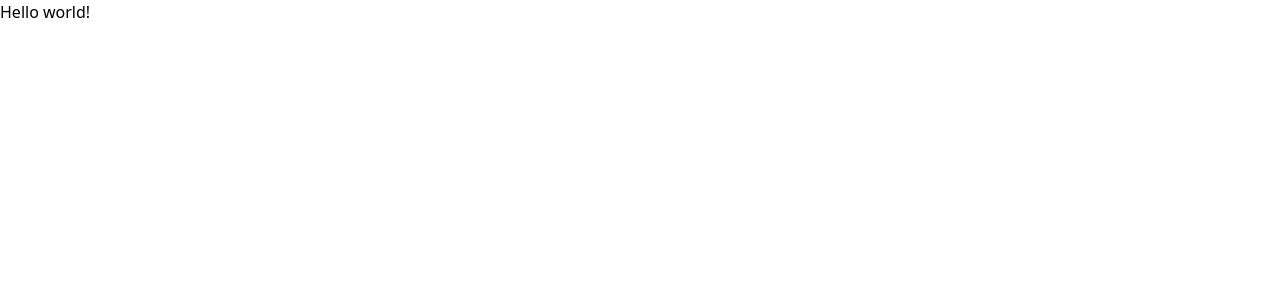
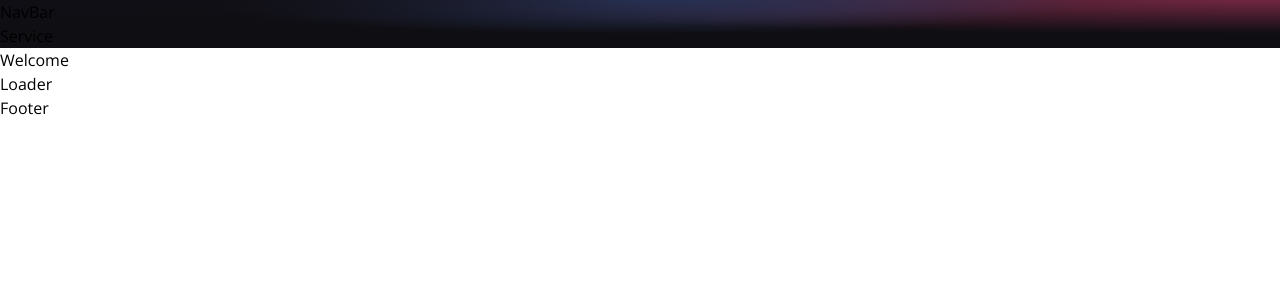
Before and after one commit to Saber1Y/Krypt, a React (Vite) app in the folder clients/: page / in a window 1280 px wide. Shown: the top 300 px of the page. Built offline with nearby package versions, Linux system fonts and the light colour scheme.

Commit message:
CREATE: STYLING  COMP

```diff
--- a/clients/src/App.jsx
+++ b/clients/src/App.jsx
@@ -1,12 +1,21 @@
 import { useState } from 'react'
+import { NavBar, Service, Welcome, Loader, Footer } from './components/Index'
 
 
 function App() {
   return (
     <>
-  <h1 class="text-3xl font-bold underline">
-    Hello world!
-  </h1>
+<div className='min-h-screen'>
+    <div className='gradient-bg-welcome'>
+    <NavBar />
+    <Service />
+    </div>
+  <div>
+    <Welcome />
+    <Loader />
+    <Footer />
+  </div>
+</div>
     </>
   )
 }
--- a/clients/src/index.css
+++ b/clients/src/index.css
@@ -1,3 +1,108 @@
+@import url("https://fonts.googleapis.com/css2?family=Open+Sans:wght@300;400;500;600;700&display=swap");
+
+* html {
+  padding: 0;
+  margin: 0;
+  box-sizing: border-box;
+}
+
+body {
+  margin: 0;
+  font-family: "Open Sans", sans-serif;
+  -webkit-font-smoothing: antialiased;
+  -moz-osx-font-smoothing: grayscale;
+}
+
+.gradient-bg-welcome {
+  background-color: #0f0e13;
+  background-image: radial-gradient(
+      at 0% 0%,
+      hsla(253, 16%, 7%, 1) 0,
+      transparent 50%
+    ),
+    radial-gradient(at 50% 0%, hsla(225, 39%, 30%, 1) 0, transparent 50%),
+    radial-gradient(at 100% 0%, hsla(339, 49%, 30%, 1) 0, transparent 50%);
+}
+
+.gradient-bg-services {
+  background-color: #0f0e13;
+  background-image: radial-gradient(
+      at 0% 0%,
+      hsla(253, 16%, 7%, 1) 0,
+      transparent 50%
+    ),
+    radial-gradient(at 50% 100%, hsla(225, 39%, 25%, 1) 0, transparent 50%);
+}
+
+.gradient-bg-transactions {
+  background-color: #0f0e13;
+  background-image: radial-gradient(
+      at 0% 100%,
+      hsla(253, 16%, 7%, 1) 0,
+      transparent 50%
+    ),
+    radial-gradient(at 50% 0%, hsla(225, 39%, 25%, 1) 0, transparent 50%);
+}
+
+.gradient-bg-footer {
+  background-color: #0f0e13;
+  background-image: radial-gradient(
+      at 0% 100%,
+      hsla(253, 16%, 7%, 1) 0,
+      transparent 53%
+    ),
+    radial-gradient(at 50% 150%, hsla(339, 49%, 30%, 1) 0, transparent 50%);
+}
+
+.blue-glassmorphism {
+  background: rgb(39, 51, 89, 0.4);
+  border-radius: 16px;
+  box-shadow: 0 4px 30px rgba(0, 0, 0, 0.2);
+  backdrop-filter: blur(5px);
+  -webkit-backdrop-filter: blur(5px);
+  border: 1px solid rgba(0, 0, 0, 0.3);
+}
+
+/* white glassmorphism */
+.white-glassmorphism {
+  background: rgba(255, 255, 255, 0.05);
+  border-radius: 16px;
+  backdrop-filter: blur(5px);
+  -webkit-backdrop-filter: blur(5px);
+  border: 1px solid rgba(255, 255, 255, 0.3);
+}
+
+.eth-card {
+  background-color: #a099ff;
+  background-image: radial-gradient(
+      at 83% 67%,
+      rgb(152, 231, 156) 0,
+      transparent 58%
+    ),
+    radial-gradient(at 67% 20%, hsla(357, 94%, 71%, 1) 0, transparent 59%),
+    radial-gradient(at 88% 35%, hsla(222, 81%, 65%, 1) 0, transparent 50%),
+    radial-gradient(at 31% 91%, hsla(9, 61%, 61%, 1) 0, transparent 52%),
+    radial-gradient(at 27% 71%, hsla(336, 91%, 65%, 1) 0, transparent 49%),
+    radial-gradient(at 74% 89%, hsla(30, 98%, 65%, 1) 0, transparent 51%),
+    radial-gradient(at 53% 75%, hsla(174, 94%, 68%, 1) 0, transparent 45%);
+}
+
+.text-gradient {
+  background-color: #fff;
+  background-image: radial-gradient(
+      at 4% 36%,
+      hsla(0, 0%, 100%, 1) 0,
+      transparent 53%
+    ),
+    radial-gradient(at 100% 60%, rgb(0, 0, 0) 0, transparent 50%);
+  -webkit-background-clip: text;
+  -webkit-text-fill-color: transparent;
+}
+
 @tailwind base;
 @tailwind components;
 @tailwind utilities;
+
+@tailwind base;
+@tailwind components;
+@tailwind utilities;
```
